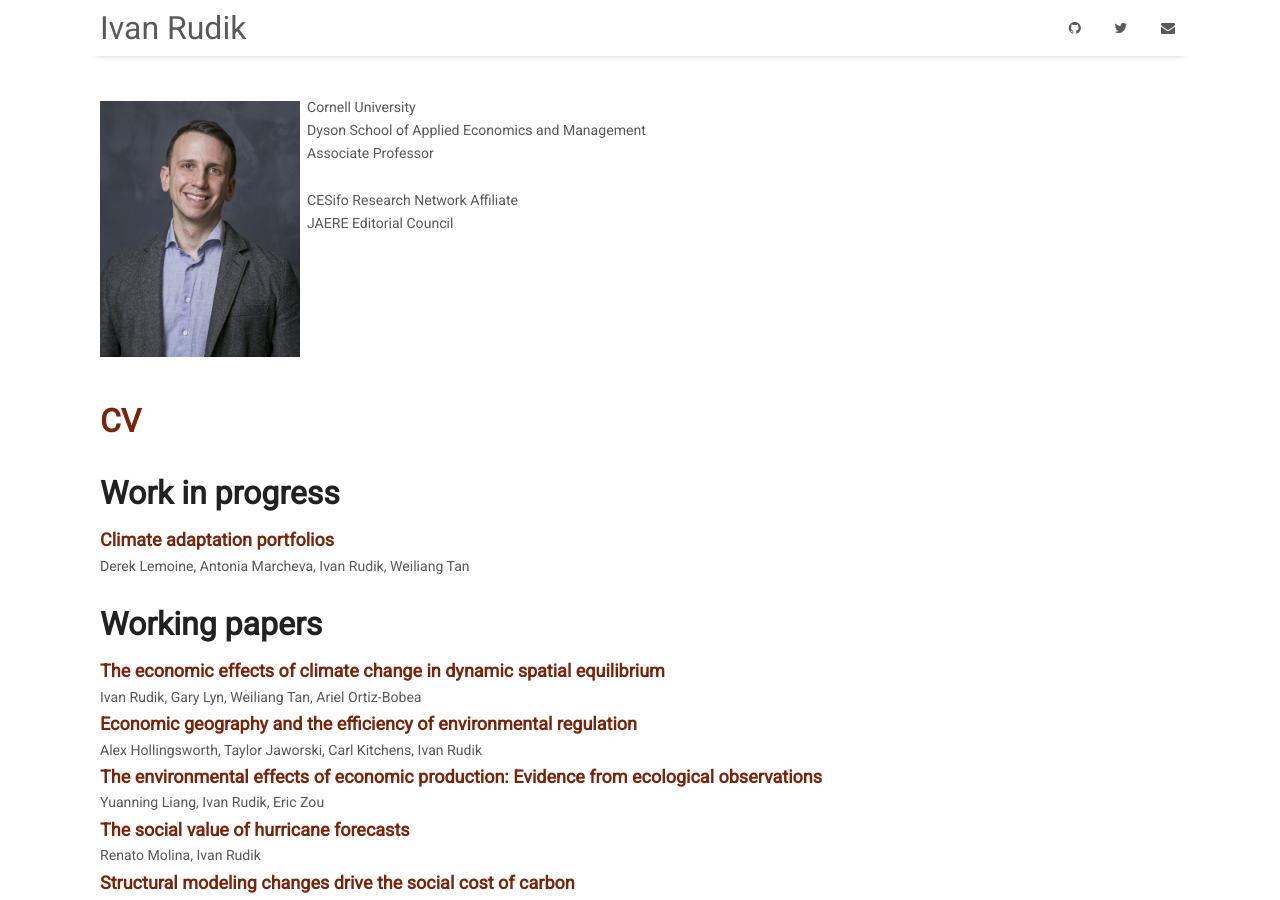
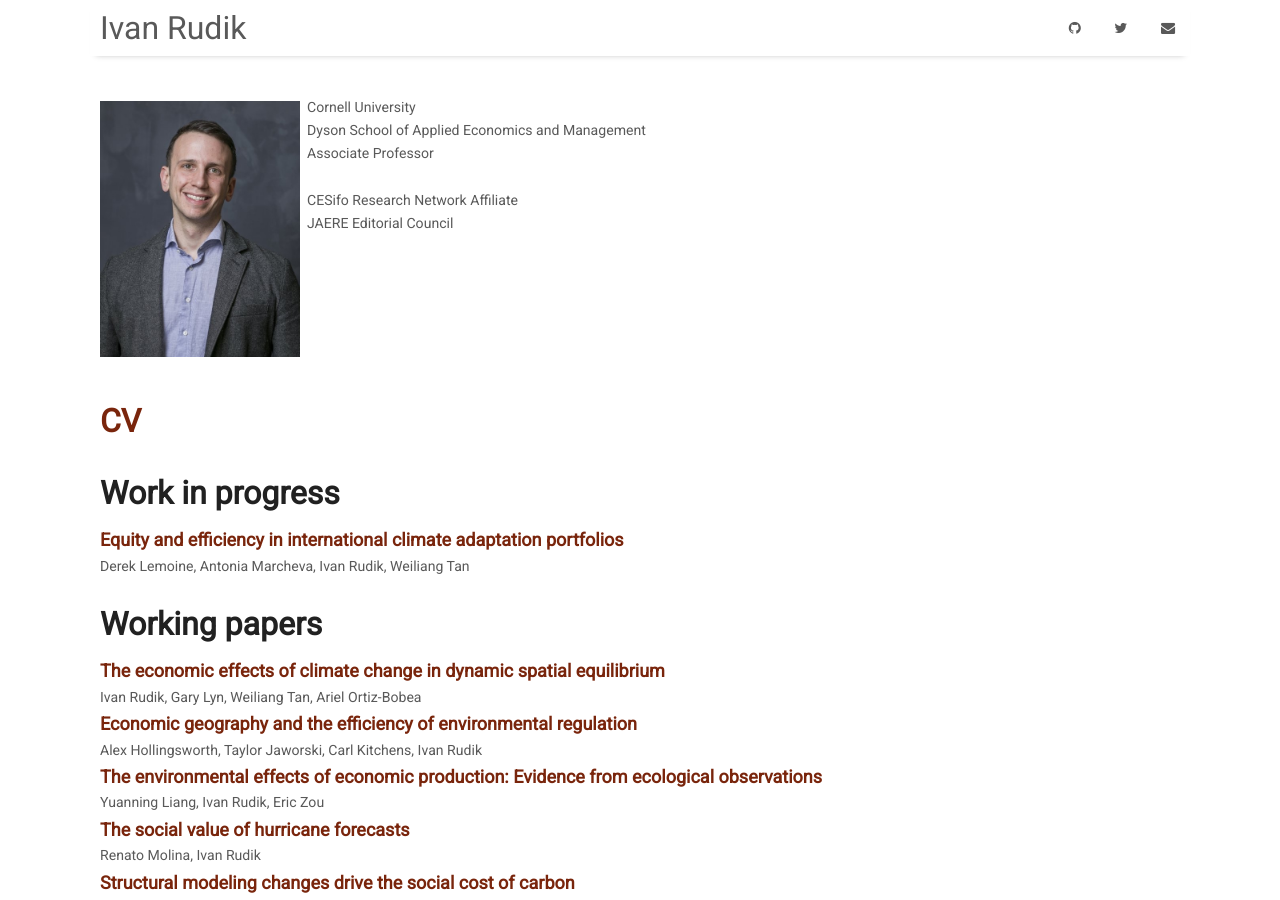
Before and after one commit to irudik/irudik.github.io, a Jekyll site: the page built from index.md, in a window 1280 px wide and 900 px high. Built offline with Jekyll 4.4.1, drawn with Linux system fonts in a browser that asks for light colours; nearby versions of some CDN libraries.

Commit message:
title change

```diff
--- a/index.md
+++ b/index.md
@@ -25,7 +25,7 @@ tags:
 
 # Work in progress
 
-### Climate adaptation portfolios
+### Equity and efficiency in international climate adaptation portfolios
 Derek Lemoine, Antonia Marcheva, Ivan Rudik, Weiliang Tan
 
 # Working papers
```
